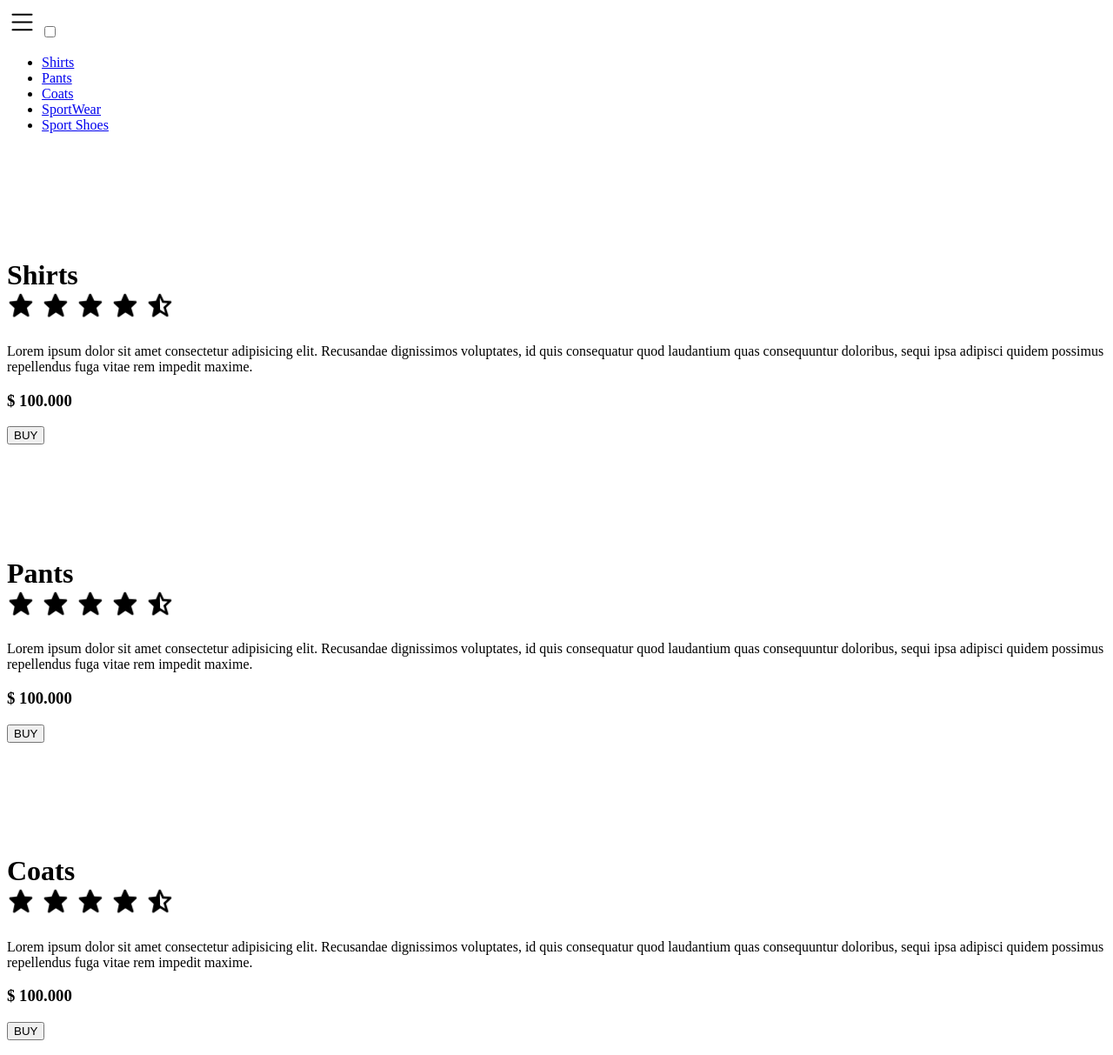
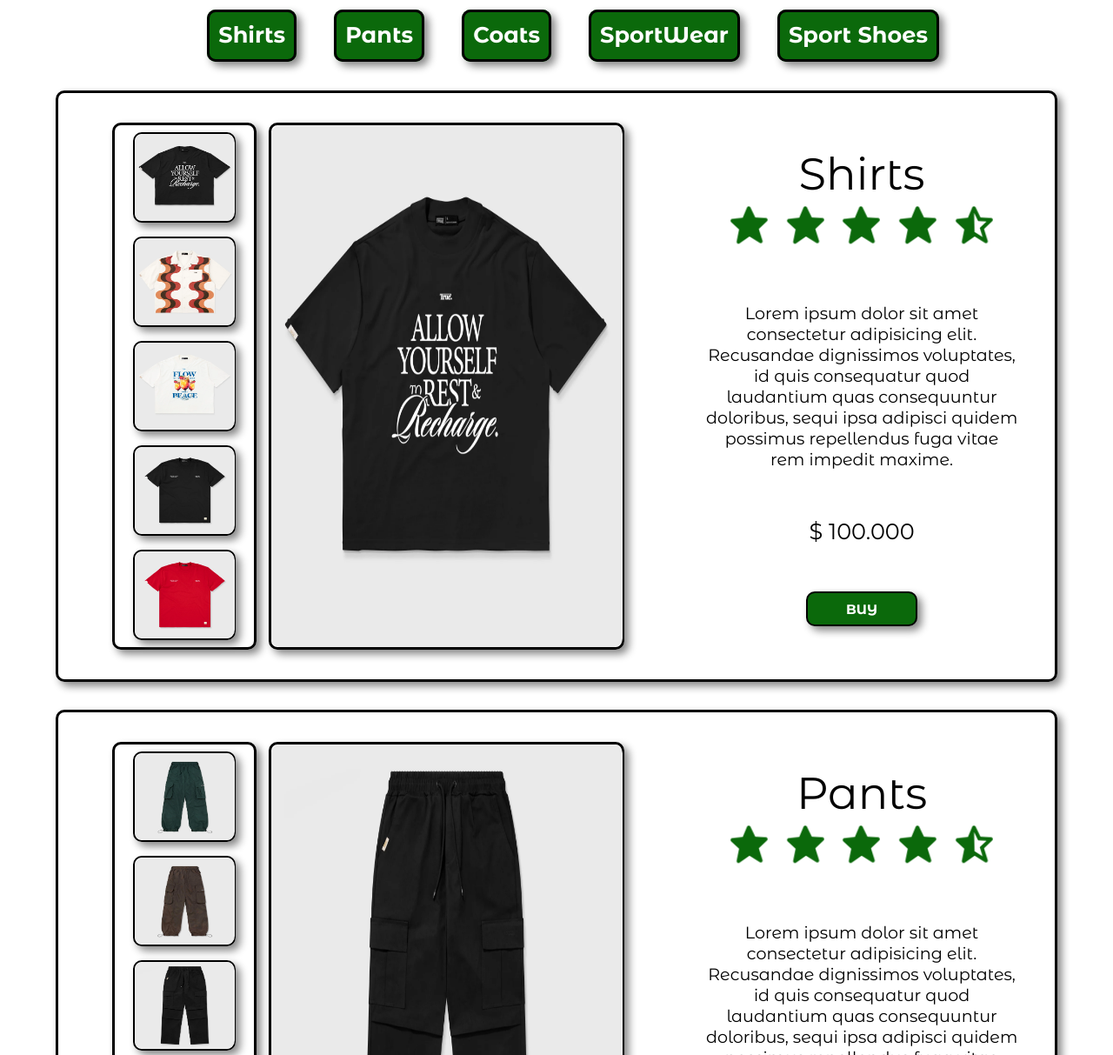
Before and after one commit to manolo0o/ExamenHTML5yCSS3, a plain HTML site: page index.html in a window 1280 px wide. Shown: the top 1213 px of the page at 87% size. Drawn offline with nearby package versions, Linux system fonts and the light colour scheme; the site is published under a folder, as on GitHub Pages, so addresses that start at the root find nothing; a web font is replaced by a local one.

Commit message:
fix: :bug: Fixin css bug -10 pts
.

```diff
--- a/index.html
+++ b/index.html
@@ -3,7 +3,7 @@
 <head>
     <meta charset="UTF-8">
     <meta name="viewport" content="width=device-width, initial-scale=1.0">
-    <link rel="stylesheet" href="/css/index.css">
+    <link rel="stylesheet" href="css/index.css">
     <link href='https://unpkg.com/boxicons@2.1.4/css/boxicons.min.css' rel='stylesheet'>
     <title>Examen Web</title>
     <script src="https://ajax.googleapis.com/ajax/libs/jquery/3.5.1/jquery.min.js"></script>
@@ -58,14 +58,14 @@
     <div class="productContainer" id="productContainer">
         <div class="containerPrincipalImg">
             <div class="containerImgs">
-                <div class="img1"><img src="/img/camisa1.webp" alt=""></div>
-            <div class="img1"><img src="/img/camisa2.webp" alt=""></div>
-            <div class="img1"><img src="/img/camisa3.webp" alt=""></div>
-            <div class="img1"><img src="/img/camisa4.webp" alt=""></div>
-            <div class="img1"><img src="/img/camisa5.webp" alt=""></div>
+                <div class="img1"><img src="img/camisa1.webp" alt=""></div>
+            <div class="img1"><img src="img/camisa2.webp" alt=""></div>
+            <div class="img1"><img src="img/camisa3.webp" alt=""></div>
+            <div class="img1"><img src="img/camisa4.webp" alt=""></div>
+            <div class="img1"><img src="img/camisa5.webp" alt=""></div>
         </div>
         <div class="imgPrincipal">
-            <img src="/img/camisa1.webp" alt="">
+            <img src="img/camisa1.webp" alt="">
         </div>
     </div>
         <div class="contenido">
@@ -87,14 +87,14 @@
         <div class="containerPrincipalImg">
 
             <div class="containerImgs">
-                <div class="img1"><img src="/img/pantalon1.webp" alt=""></div>
-                <div class="img1"><img src="/img/pantalon2.webp" alt=""></div>
-                <div class="img1"><img src="/img/pantalon3.webp" alt=""></div>
-                <div class="img1"><img src="/img/pantalon4.webp" alt=""></div>
-                <div class="img1"><img src="/img/pantalon5.webp" alt=""></div>
+                <div class="img1"><img src="img/pantalon1.webp" alt=""></div>
+                <div class="img1"><img src="img/pantalon2.webp" alt=""></div>
+                <div class="img1"><img src="img/pantalon3.webp" alt=""></div>
+                <div class="img1"><img src="img/pantalon4.webp" alt=""></div>
+                <div class="img1"><img src="img/pantalon5.webp" alt=""></div>
             </div>
             <div class="imgPrincipal">
-                <img src="/img/pantalon3.webp" alt="">
+                <img src="img/pantalon3.webp" alt="">
             </div>
         </div>
         <div class="contenido">
@@ -115,14 +115,14 @@
 <div class="productContainer3" id="productContainer3">
     <div class="containerPrincipalImg">
         <div class="containerImgs">
-            <div class="img1"><img src="/img/abrigo1.webp" alt=""></div>
-            <div class="img1"><img src="/img/abrigo2.webp" alt=""></div>
-            <div class="img1"><img src="/img/abrigo3.webp" alt=""></div>
-            <div class="img1"><img src="/img/abrigo4.webp" alt=""></div>
-            <div class="img1"><img src="/img/abrigo5.webp" alt=""></div>
+            <div class="img1"><img src="img/abrigo1.webp" alt=""></div>
+            <div class="img1"><img src="img/abrigo2.webp" alt=""></div>
+            <div class="img1"><img src="img/abrigo3.webp" alt=""></div>
+            <div class="img1"><img src="img/abrigo4.webp" alt=""></div>
+            <div class="img1"><img src="img/abrigo5.webp" alt=""></div>
         </div>
         <div class="imgPrincipal">
-            <img src="/img/abrigo3.webp" alt="">
+            <img src="img/abrigo3.webp" alt="">
         </div>
     </div>
     <div class="contenido">
```
